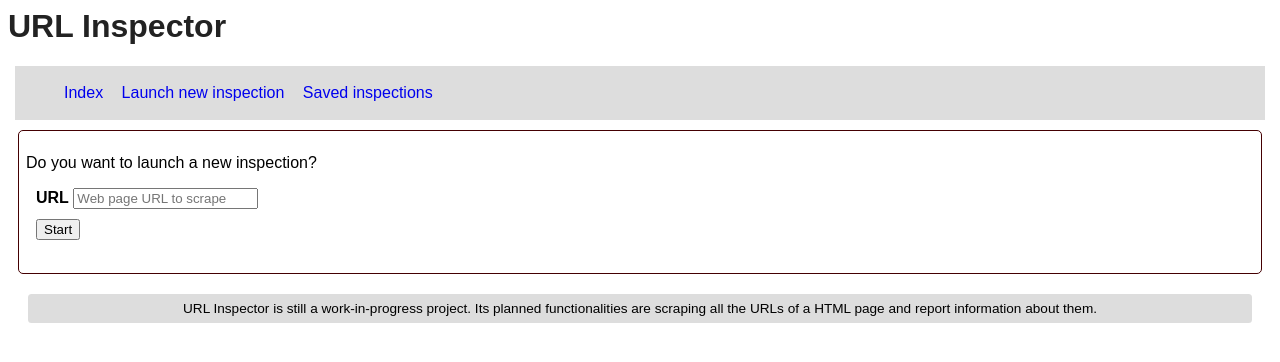
After one commit to acsor/URL-Inspector, a Django app: page /pre_new_inspection in a window 1280 px wide. The commit adds this page. Shown: the top 362 px of the page. Run offline with Django 3.2, Linux system fonts and the light colour scheme.

Commit message:
Add "pre new inspection" page.

```diff
--- a/URLInspectorApp/static/url_inspector/style.css
+++ b/URLInspectorApp/static/url_inspector/style.css
@@ -1,5 +1,9 @@
 body {
 	font-family: "Cantarell", "Liberation Sans";
+}
+
+body *[display="block"] {
+    margin: 7px;
 }
 
 h1, h2, h3, h4, h5, h6 {
@@ -29,6 +33,16 @@ body > nav a {
     text-decoration: none;
 }
 
+form > * {
+    margin: 10px;
+}
+
+code {
+    padding: 1.5px;
+    border-radius: 1.5px;
+    border: 1px solid gray;
+}
+
 footer {
     background-color: #DDD;
 
@@ -39,9 +53,3 @@ footer {
     margin: 20px;
     padding: 7px;
 }
-
-code {
-    padding: 1.5px;
-    border-radius: 1.5px;
-    border: 1px solid gray;
-}
--- a/URLInspectorApp/templates/url_inspector/base.html
+++ b/URLInspectorApp/templates/url_inspector/base.html
@@ -18,7 +18,7 @@
 <nav>
     <ul>
         <li><a href="/">Index</a></li>
-        <li><a href="http://example.com">Launch new inspection</a></li>
+        <li><a href="{% url 'url_inspector:pre_new_inspection' %}">Launch new inspection</a></li>
         <li><a href="{% url 'url_inspector:inspections_saved' %}">Saved inspections</a></li>
     </ul>
 </nav>
--- a/URLInspectorApp/templates/url_inspector/inspection.html
+++ b/URLInspectorApp/templates/url_inspector/inspection.html
@@ -37,6 +37,7 @@
                             <span><code>{{ item.url }}</code></span><br>
 
                             <p>
+                                <!-- TO-DO Add coloring to status codes -->
                                 Status code: <b>{{ item.status_code }}</b><br>
                                 Full URL:
                                 <a href="{{ item.absolute_url }}"
--- /dev/null
+++ b/URLInspectorApp/templates/url_inspector/pre_new_inspection.html
@@ -0,0 +1,17 @@
+{% extends "url_inspector/base.html" %}
+
+{% block title %}New inspection | {{ block.super }}{% endblock %}
+
+{% block content %}
+    <p>
+        Do you want to launch a new inspection?
+    </p>
+
+    <form method="GET" action="">
+        <label>
+            <b>URL</b>
+            <input name="scraping_url" type="url" placeholder="Web page URL to scrape">
+        </label><br>
+        <input type="submit" value="Start">
+    </form>
+{% endblock %}
--- a/URLInspectorApp/urls.py
+++ b/URLInspectorApp/urls.py
@@ -6,6 +6,7 @@ app_name = "url_inspector"
 
 urlpatterns = [
     url(r"^$", views.IndexView.as_view(), name="index"),
+    url(r"^pre_new_inspection", views.PreNewInspectionView.as_view(), name="pre_new_inspection"),
     url(r"^inspection/(?P<pk>\d+)", views.InspectionView.as_view(), name="inspection"),
     url(r"^inspections$", views.SavedInspectionsView.as_view(), name="inspections_saved"),
 ]
--- a/URLInspectorApp/views.py
+++ b/URLInspectorApp/views.py
@@ -18,6 +18,7 @@ class IndexView(ListView):
 
         return Extraction.objects.all().order_by("-start_date")[:limit]
 
+    # TO-DO Remove definitions duplication of get_context_data() method in the classes below
     def get_context_data(self, **kwargs):
         super_context = super(IndexView, self).get_context_data(**kwargs)
         context = global_context.copy()
@@ -57,3 +58,7 @@ class SavedInspectionsView(ListView):
         context["length_url_max"] = 100
 
         return context
+
+
+class PreNewInspectionView(TemplateView):
+    template_name = "url_inspector/pre_new_inspection.html"
```
